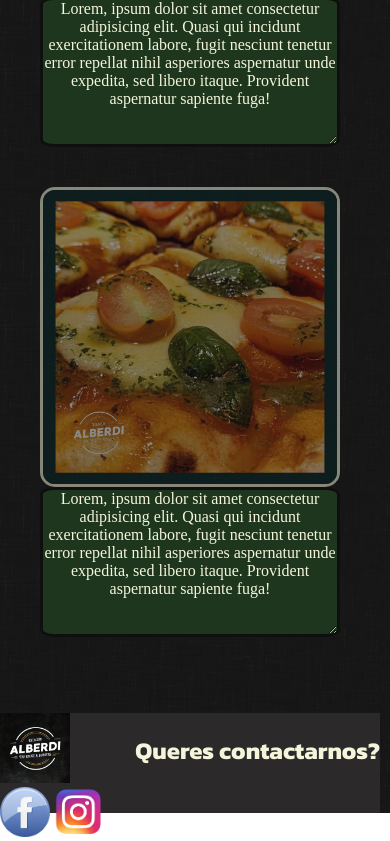
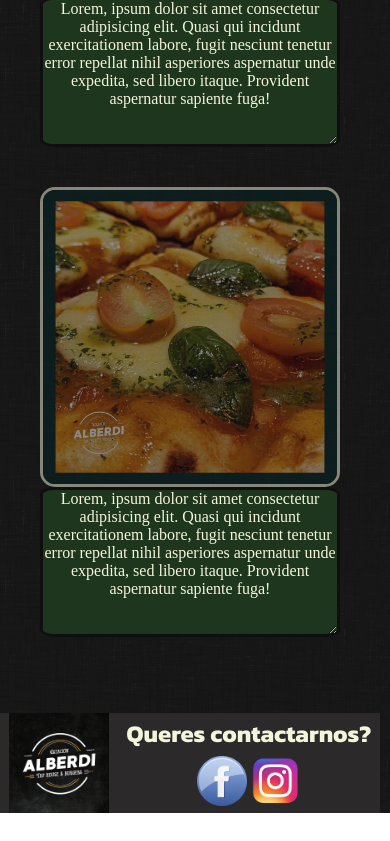
Before and after one commit to sergsosa/estacionalberdi, a plain HTML site: page pages/burgas.html in a window 390 px wide. Shown: the part 2928-3769 px from the top of the page. After the commit the page ends 3745 px from the top, so only its background shows below. Drawn offline with Linux system fonts and the light colour scheme; a web font is replaced by a local one.

Commit message:
agregados varios

```diff
--- a/estilos.css
+++ b/estilos.css
@@ -23,6 +23,11 @@ header{
 }
 header img{
     margin-bottom: -4px;
+
+}
+.header__container{
+    display: flex;
+    flex-direction: row;
 
 }
 .centrar{
@@ -162,22 +167,7 @@ footer h3 a{
     position: relative;
     margin:0 auto;
 }
-/* .bebidas{
-    display:flex;
-    flex-direction: row;
-    justify-content: space-around;
-    padding: 30px;
-    flex-wrap:wrap;
-}
-.bebidas img{
-    opacity: .5;
-    border-color: beige;
-    border-style: solid;
-    border-radius:5%;
-}
-.bebidas img:hover{
-    opacity: 1;
-}*/
+
 .delivery img{
     margin:0 auto;
     padding: 40px;
@@ -236,6 +226,13 @@ footer h3 a{
         display: flex;
         flex-direction: column;
     }
+    footer{
+        display: flex;
+        flex-direction: column;
+        justify-content:space-around;
+
+    }
+
 }
 
 @media (max-width:768px){
--- a/pages/burgas.html
+++ b/pages/burgas.html
@@ -88,11 +88,15 @@
         <br>
     </main>
     <footer>
-        <a href="../index.html"><img src="../media/Logo.jpg" alt="Logo" width="70px" height="70px"></a>
-        <h3><strong><a href="pages/contacto.html">Queres contactarnos?</a></strong></h3>
         <div>
-        <a href="https://www.facebook.com/estacionalberdi" target="_blank"><img src="../media/facebook.png" alt="facebook" width="50px" height="50px"></a>
-        <a href="https://www.instagram.com/estacionalberdi/" target="_blank"><img src="../media/instagram.png" alt="instagram" width="50px" height="50px"></a>
+            <a href="../index.html"><img src="../media/Logo.jpg" alt="Logo" width="100px" height="100px"></a>
+        </div>
+        <div>
+            <h3><strong><a href="pages/contacto.html">Queres contactarnos?</a></strong></h3>
+        </div>
+        <div>
+            <a href="https://www.facebook.com/estacionalberdi" target="_blank"><img src="../media/facebook.png" alt="facebook" width="50px" height="50px"></a>
+            <a href="https://www.instagram.com/estacionalberdi/" target="_blank"><img src="../media/instagram.png" alt="instagram" width="50px" height="50px"></a>
         </div>
     </footer>
     </div>
```
Also changed, not shown: index.html (+15 -5 lines), pages/bebidas.html (+8 -4 lines), pages/contacto.html (+8 -4 lines), pages/nosotros.html (+8 -4 lines), media/goodvibes_rec.png (added).
